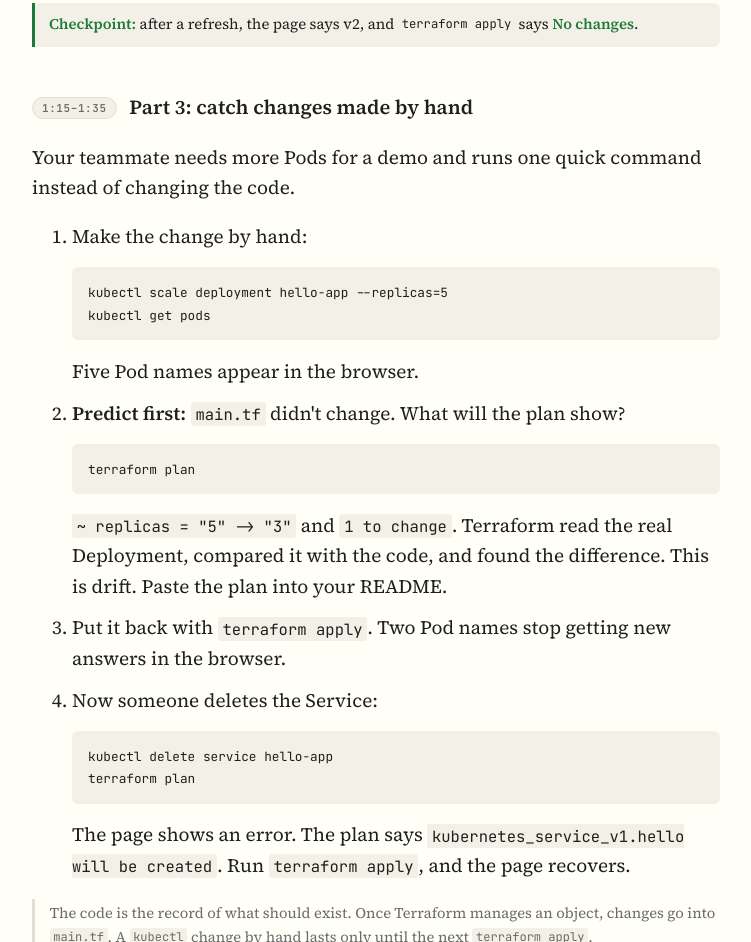
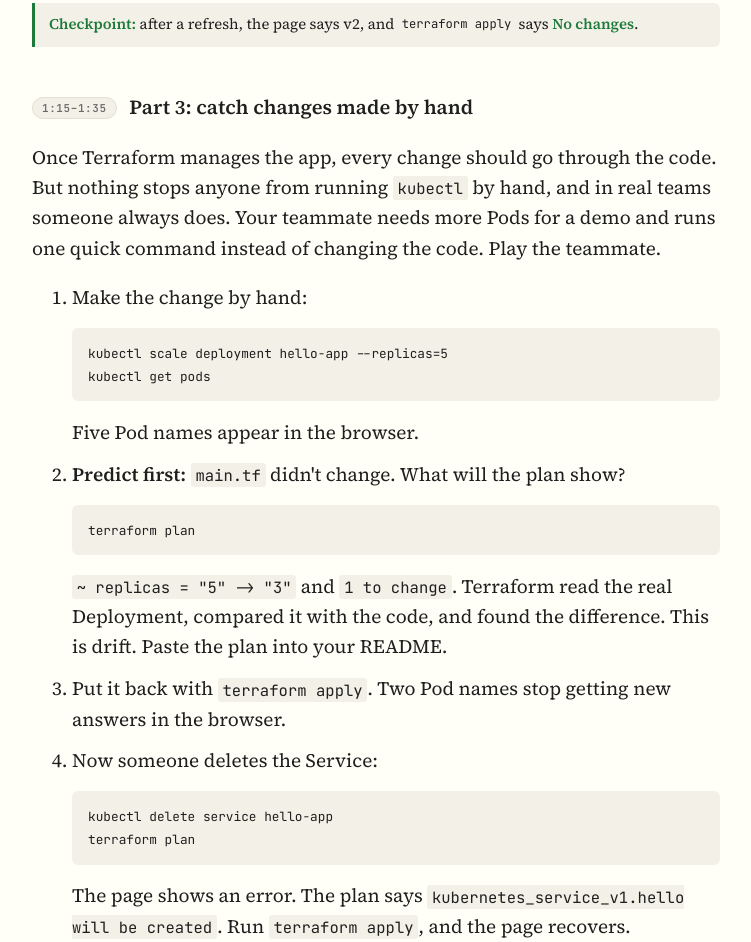
Before and after one commit to shripada/ms-cloud-devops-course, a plain HTML site: page labs/lab-3-terraform.html in a window 1280 px wide. Shown: the part 5669-6611 px from the top of the page, without its empty margins (264-1015 px from the left). Drawn offline with Linux system fonts and the light colour scheme.

Commit message:
Lab 3: flag hand changes as bad practice in Part 3

```diff
--- a/labs/lab-3-terraform.html
+++ b/labs/lab-3-terraform.html
@@ -172,7 +172,7 @@ New Pod names join the table one by one as the Deployment rolls out the new Pods
 <div class="checkpoint"><b>Checkpoint:</b> after a refresh, the page says v2, and <code>terraform apply</code> says <b>No changes</b>.</div>
 
 <h2 id="b4"><span class="lab-time">1:15–1:35</span> Part 3: catch changes made by hand</h2>
-<p>Your teammate needs more Pods for a demo and runs one quick command instead of changing the code.</p>
+<p>Once Terraform manages the app, every change should go through the code. But nothing stops anyone from running <code>kubectl</code> by hand, and in real teams someone always does. Your teammate needs more Pods for a demo and runs one quick command instead of changing the code. Play the teammate.</p>
 <ol class="steps">
 <li>Make the change by hand:
 <pre><code>kubectl scale deployment hello-app --replicas=5
```
